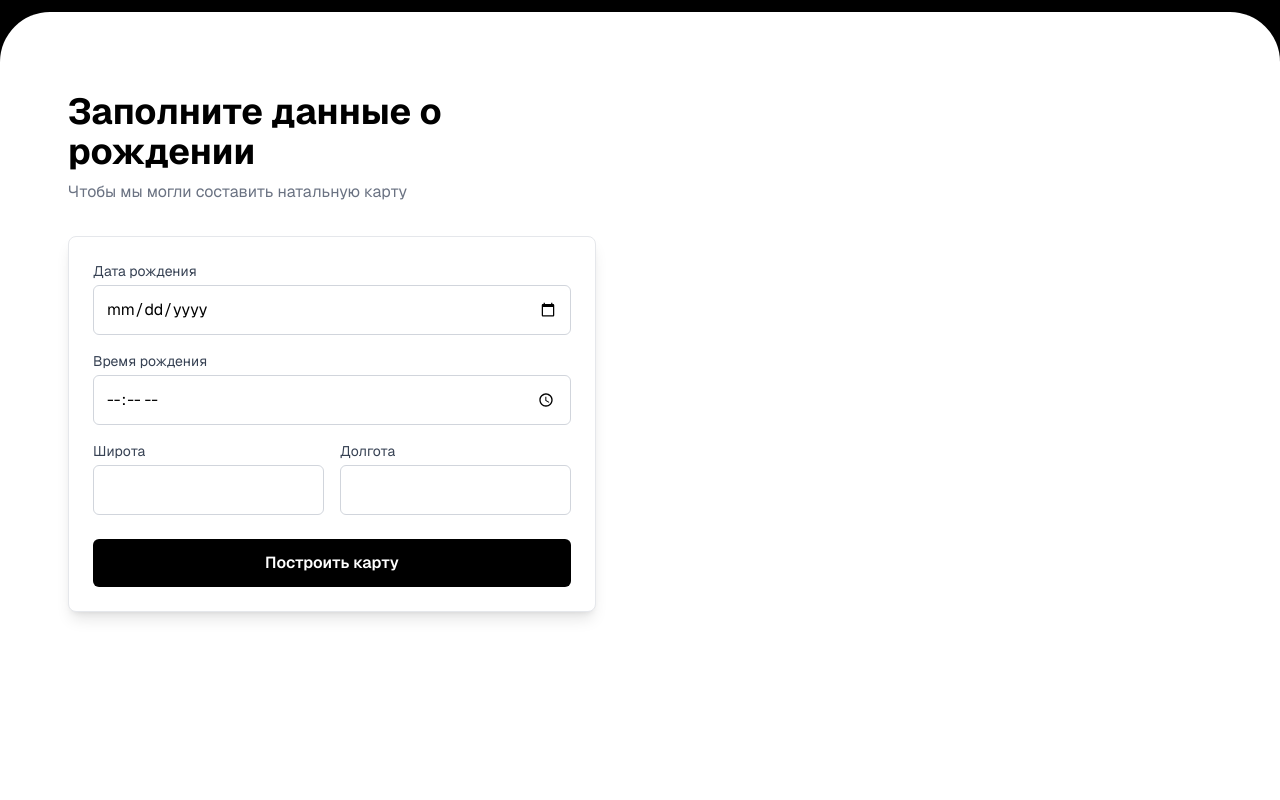
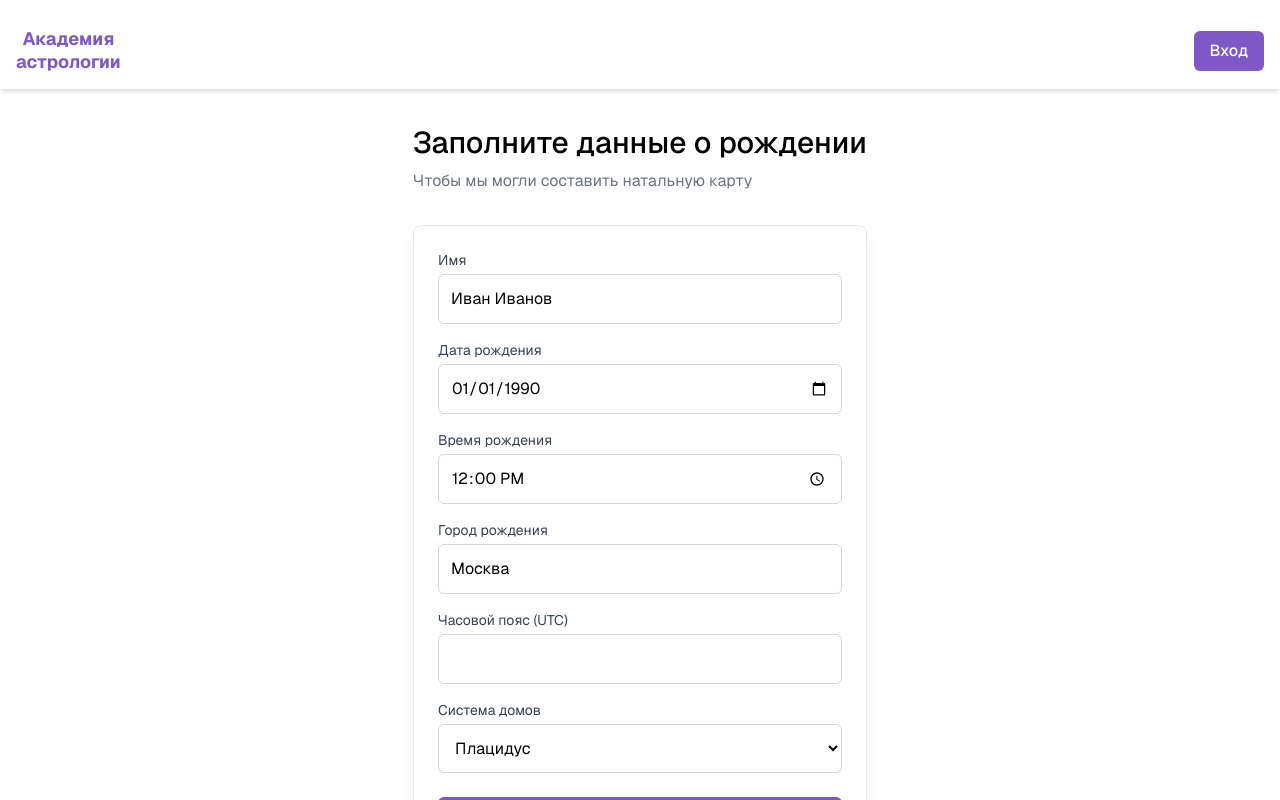
Before and after one commit to icepik77/pro12, a Next.js app: page / in a window 1280 px wide. Shown: the top 800 px of the page. Built offline with nearby package versions, Linux system fonts and the light colour scheme.

Commit message:
veiew v2 created

```diff
--- a/src/app/layout.tsx
+++ b/src/app/layout.tsx
@@ -1,7 +1,7 @@
 import type { Metadata } from "next";
 import { Geist, Geist_Mono } from "next/font/google";
 import "./globals.css";
-import Navbar from "./ui/Navbar";
+import Header from "./ui/Header";
 
 const geistSans = Geist({
   variable: "--font-geist-sans",
@@ -28,7 +28,6 @@ export default function RootLayout({
       <body
         className={`${geistSans.variable} ${geistMono.variable} antialiased bg-black`}
       >
-        {/* <Navbar/> */}
         {children}
       </body>
     </html>
--- a/src/app/page.tsx
+++ b/src/app/page.tsx
@@ -7,13 +7,15 @@ import PlanetTable from "./ui/PlanetTable";
 import HouseTable from "./ui/HouseTable"
 import AspectTable from "./ui/AspectTable";
 import { motion } from "framer-motion"; // Импортируем framer-motion
+import Header from "./ui/Header";
 
 export default function Home() {
   const [birthData, setBirthData] = useState({
     date: "",
     time: "",
     latitude: "",
-    longitude: ""
+    longitude: "",
+    houseSystem: ""
   });
 
   const [planetPositions, setPlanetPositions] = useState<any[]>([]);
@@ -30,10 +32,11 @@ export default function Home() {
   }, [planetPositions, housePositions]); // useEffect срабатывает, когда planetPositions обновляются
 
   return (
-    <div className="min-h-screen font-[family-name:var(--font-geist-sans)] pt-3 bg-black">
-      <main className="w-full items-center sm:items-start bg-black">
-        <div className="w-full bg-white rounded-t-[50px] p-10 shadow-lg">
-          <div className="flex flex-wrap justify-center gap-10 w-full max-w-7xl mx-auto">
+    <div className="min-h-screen font-[family-name:var(--font-geist-sans)] pt-3">
+      <main className="w-full items-center sm:items-start">
+        <div className="w-full bg-white rounded-t-[50px]">
+          <Header/>
+          <div className="flex flex-col flex-wrap items-center justify-center gap-10 w-full max-w-7xl mx-auto">
             <motion.div
               className="w-full md:w-[48%] flex justify-center"
               initial={{ opacity: 0 }} // Начальная прозрачность
@@ -85,7 +88,7 @@ export default function Home() {
           </div>
         </div>
           {/* Футер */}
-        <footer className="bg-black p-6 rounded-t-[50px]">
+        <footer className="p-6 rounded-t-[50px] bg-[#7D58C6]">
           <div className="text-white text-center">
             <p>© 2025 Натальная карта. Все права защищены.</p>
           </div>
--- a/src/app/ui/BirthForm.tsx
+++ b/src/app/ui/BirthForm.tsx
@@ -1,36 +1,96 @@
 'use client';
 
 import { useState } from "react";
+import { searchCityCoordinates } from "../../../utils/geo";
 
 interface BirthFormProps {
   setBirthData: (data: any) => void;
 }
 
+// Словарь для перевода систем домов
+const houseSystemNames: Record<string, string> = {
+  "koch": "Кох",
+  "placidus": "Плацидус",
+  "campanus": "Кампано",
+  "whole-sign": "Целый знак",
+  "equal-house": "Равнодомная система",
+  "regiomontanus": "Региомонтан",
+  "topocentric": "Топоцентрическая",
+};
+
+
+// Функция для форматирования UTC смещения в "±HH:MM"
+const formatUtcOffset = (offset: number) => {
+  const hours = Math.floor(offset);
+  const minutes = Math.abs((offset % 1) * 60);
+  return `UTC${hours >= 0 ? "+" : ""}${hours}:${minutes.toFixed(0).padStart(2, "0")}`;
+};
+
 export default function BirthForm({ setBirthData }: BirthFormProps) {
   const [formData, setFormData] = useState({
-    date: "",
-    time: "",
+    name: "Иван Иванов",
+    date: "1990-01-01",
+    time: "12:00",
+    city: "Москва",
     latitude: "",
-    longitude: ""
+    longitude: "",
+    utcOffset: "",
+    houseSystem: "placidus",
   });
 
-  const handleChange = (e: React.ChangeEvent<HTMLInputElement>) => {
+  const [submittedData, setSubmittedData] = useState<any | null>(null);
+
+  const handleChange = (e: React.ChangeEvent<HTMLInputElement | HTMLSelectElement>) => {
     setFormData({ ...formData, [e.target.name]: e.target.value });
+  };
+
+  const handleCityChange = async (e: React.ChangeEvent<HTMLInputElement>) => {
+    const city = e.target.value;
+    setFormData({ ...formData, city });
+
+    if (city.length > 2) {
+      const coords = await searchCityCoordinates(city);
+      if (coords) {
+        const utcOffset = formatUtcOffset(coords.lon / 15);
+
+        setFormData((prev) => ({
+          ...prev,
+          latitude: coords.lat.toFixed(4),
+          longitude: coords.lon.toFixed(4),
+          utcOffset,
+        }));
+      }
+    }
   };
 
   const handleSubmit = (e: React.FormEvent) => {
     e.preventDefault();
-    setBirthData(formData); // Передаем данные в Home.tsx
+    setBirthData(formData);
+    setSubmittedData(formData); // Сохраняем данные для отображения
   };
 
   return (
-    <div className="flex items-center justify-center bg-white text-black p-6">
+    <div className="flex flex-col items-center bg-white text-black p-6">
       <div className="max-w-2xl w-full">
-        <h2 className="text-4xl font-bold mb-2">Заполните данные о рождении</h2>
+        <h2 className="text-3xl font-medium mb-2">Заполните данные о рождении</h2>
         <p className="text-gray-500 mb-8">Чтобы мы могли составить натальную карту</p>
 
         <form onSubmit={handleSubmit} className="bg-white shadow-lg rounded-lg p-6 border border-gray-200">
           <div className="space-y-4">
+            {/* Имя */}
+            <div>
+              <label className="block text-gray-700 text-sm mb-1">Имя</label>
+              <input
+                type="text"
+                name="name"
+                value={formData.name}
+                onChange={handleChange}
+                className="w-full p-3 border border-gray-300 rounded-md focus:ring-2 focus:ring-black focus:outline-none"
+                required
+              />
+            </div>
+
+            {/* Дата */}
             <div>
               <label className="block text-gray-700 text-sm mb-1">Дата рождения</label>
               <input
@@ -43,6 +103,7 @@ export default function BirthForm({ setBirthData }: BirthFormProps) {
               />
             </div>
 
+            {/* Время */}
             <div>
               <label className="block text-gray-700 text-sm mb-1">Время рождения</label>
               <input
@@ -55,46 +116,70 @@ export default function BirthForm({ setBirthData }: BirthFormProps) {
               />
             </div>
 
-            <div className="grid grid-cols-2 gap-4">
+            {/* Город */}
             <div>
-                <label className="block text-gray-700 text-sm mb-1">Широта</label>
+              <label className="block text-gray-700 text-sm mb-1">Город рождения</label>
               <input
-                  type="number"
-                  name="latitude"
-                  value={formData.latitude}
-                  onChange={handleChange}
+                type="text"
+                name="city"
+                value={formData.city}
+                onChange={handleCityChange}
                 className="w-full p-3 border border-gray-300 rounded-md focus:ring-2 focus:ring-black focus:outline-none"
-                  min="-90"
-                  max="90"
-                  step="0.0001"
                 required
               />
             </div>
 
+            {/* Часовой пояс */}
             <div>
-                <label className="block text-gray-700 text-sm mb-1">Долгота</label>
+              <label className="block text-gray-700 text-sm mb-1">Часовой пояс (UTC)</label>
               <input
-                  type="number"
-                  name="longitude"
-                  value={formData.longitude}
+                type="text"
+                name="utcOffset"
+                value={formData.utcOffset}
                 onChange={handleChange}
                 className="w-full p-3 border border-gray-300 rounded-md focus:ring-2 focus:ring-black focus:outline-none"
-                  min="-180"
-                  max="180"
-                  step="0.0001"
-                  required
               />
             </div>
+
+            {/* Система домов */}
+            <div>
+              <label className="block text-gray-700 text-sm mb-1">Система домов</label>
+              <select
+                name="houseSystem"
+                value={formData.houseSystem}
+                onChange={handleChange}
+                className="w-full p-3 border border-gray-300 rounded-md focus:ring-2 focus:ring-black focus:outline-none"
+              >
+                <option value="koch">Кох</option>
+                <option value="placidus">Плацидус</option>
+                <option value="campanus">Компано</option>
+                <option value="whole-sign">Целый знак</option>
+                <option value="equal-house">Равнодомная система</option>
+                <option value="regiomontanus">Региомонтан</option>
+                <option value="topocentric">Топоцентрическая</option>
+              </select>
             </div>
           </div>
 
+          {/* Кнопка отправки */}
           <button
             type="submit"
-            className="mt-6 w-full p-3 bg-black text-white font-semibold rounded-md hover:bg-gray-800 transition"
+            className="mt-6 w-full p-3 bg-[#7D58C6] text-white font-medium rounded-md hover:bg-gray-800 transition"
           >
             Построить карту
           </button>
         </form>
+
+        {/* Отображение введенных данных */}
+        {submittedData && (
+          <div className="mt-6 p-4 bg-gray-100 border border-gray-300 rounded-md text-gray-700">
+            <h3 className="text-lg font-medium">Введенные данные:</h3>
+            <p><strong>Имя:</strong> {submittedData.name}</p>
+            <p><strong>Дата, время (часовой пояс):</strong> {submittedData.date}, {submittedData.time} ({submittedData.utcOffset})</p>
+            <p><strong>Город:</strong> {submittedData.city}</p>
+            <p><strong>Система домов:</strong> {houseSystemNames[submittedData.houseSystem]}</p>
+          </div>
+        )}
       </div>
     </div>
   );
--- /dev/null
+++ b/src/app/ui/Header.tsx
@@ -0,0 +1,22 @@
+import Link from "next/link";
+
+const Header = () => {
+  return (
+    <header className="flex items-center justify-between p-4 bg-white shadow-md mb-[12px]">
+      {/* Название Академии вместо логотипа */}
+      <div className="flex flex-col items-center text-center text-[#7D58C6] font-bold text-lg leading-tight">
+        <span>Академия</span>
+        <span>астрологии</span>
+      </div>
+
+      {/* Кнопка входа */}
+      <Link href="/login">
+        <button className="py-2 px-4 bg-[#7D58C6] text-white font-medium rounded-md hover:bg-gray-800 transition">
+          Вход
+        </button>
+      </Link>
+    </header>
+  );
+};
+
+export default Header;
--- a/src/app/ui/HouseTable.tsx
+++ b/src/app/ui/HouseTable.tsx
@@ -44,30 +44,26 @@ interface HouseTableProps {
   housePositions: House[];
 }
 
-const PlanetTable: React.FC<HouseTableProps> = ({ housePositions }) => {
+const HouseTable: React.FC<HouseTableProps> = ({ housePositions }) => {
   return (
-    <div className="w-full max-w-7xl p-4">
-      <h3 className="text-xl font-bold mb-4 text-center">
+    <div className="w-full max-w-7xl p-4 flex flex-col items-center text-[14px]">
+      <h3 className="text-xl font-medium mb-4 text-center">
         Положение домов
       </h3>
-      <table className="table-auto w-full border-collapse border border-gray-300 shadow-lg">
-        <thead>
-          <tr className="bg-gray-200">
-            <th className="border p-3 text-center">Дом</th>
-            <th className="border p-3 text-center">Градусы</th>
-            <th className="border p-3 text-center">Знак</th>
-          </tr>
-        </thead>
+      <table className="table-auto w-full max-w-[400px] border-collapse">
         <tbody>
           {housePositions.map((house, index) => {
             const signSymbol = zodiacSymbols[house.sign.toLowerCase()] || house.sign;
-            const degrees = house.position.replace("°", ""); // Убираем символ градуса
+            const degrees = house.position; // Убираем символ градуса
 
             return (
-              <tr key={index} className="text-center hover:bg-gray-100">
-                <td className="border p-3 text-lg">{house.name}</td>
-                <td className="border p-3 text-lg">{degrees}°</td>
-                <td className="border p-3 text-lg">{signSymbol}</td>
+              <tr
+                key={index}
+                className={`text-center ${index % 2 === 1 ? 'bg-gray-100' : ''} hover:bg-gray-200`}
+              >
+                <td className="p-3">{house.name}</td>
+                <td className="p-3">{degrees}</td>
+                <td className="p-3 font-bold text-base">{signSymbol}</td>
               </tr>
             );
           })}
@@ -77,4 +73,5 @@ const PlanetTable: React.FC<HouseTableProps> = ({ housePositions }) => {
   );
 };
 
-export default PlanetTable;
+
+export default HouseTable;
--- a/src/app/ui/NatalChart.tsx
+++ b/src/app/ui/NatalChart.tsx
@@ -7,6 +7,7 @@ interface BirthData {
   time: string;
   latitude: string;
   longitude: string;
+  houseSystem: string
 }
 // Интерфейс для координат планет
 interface PlanetPositions {
@@ -85,8 +86,8 @@ const getColorForAspect = (aspectKey: string): string => {
   const positiveAspects = ["trine", "sextile"]; // Гармоничные аспекты (зеленый)
   const negativeAspects = ["conjunction", "square", "opposition"]; // Напряженные аспекты (красный)
 
-  if (positiveAspects.includes(aspectKey)) return "#00FF00"; // Зеленый
-  if (negativeAspects.includes(aspectKey)) return "#FF0000"; // Красный
+  if (positiveAspects.includes(aspectKey)) return "#006400"; // Зеленый
+  if (negativeAspects.includes(aspectKey)) return "#B22222"; // Красный
 
   return "#FFFFFF"; // Если аспект неизвестен, используем белый
 };
@@ -96,6 +97,7 @@ const NatalChart: React.FC<NatalChartProps> = ({ birthData, setPlanetPositions,
   const chartRef = useRef<HTMLDivElement>(null);
   const [chartData, setChartData] = useState<any>(null);
   const [aspectsData, setAspectsData] = useState<any>(null);
+  const houseSystem = birthData.houseSystem || 'koch'; // Берём систему домов
 
   useEffect(() => {
     if (!birthData.date || !birthData.time || !birthData.latitude || !birthData.longitude) return;
@@ -122,7 +124,7 @@ const NatalChart: React.FC<NatalChartProps> = ({ birthData, setPlanetPositions,
 
     const horoscope = new Horoscope({
       origin,
-      houseSystem: 'placidus',
+      houseSystem: houseSystem,
       zodiac: 'tropical',
       aspectPoints: ['bodies', 'points'],
       aspectWithPoints: ['bodies', 'points'],
@@ -133,7 +135,10 @@ const NatalChart: React.FC<NatalChartProps> = ({ birthData, setPlanetPositions,
 
     const planetsData = horoscope.CelestialBodies;
     const cuspsData = horoscope.Houses.map((house: any) => house.ChartPosition.StartPosition.Ecliptic.DecimalDegrees);
-    const aspectsData = horoscope.Aspects.all;
+    const aspectsData = horoscope.Aspects.all.filter(item =>
+      !item.point2Key.toLowerCase().includes('southnode') &&
+      !item.point2Key.toLowerCase().includes('sirius')
+    );;
 
     // Преобразуем данные в формат, пригодный для astrochart
     const astroData = {
@@ -227,9 +232,26 @@ const NatalChart: React.FC<NatalChartProps> = ({ birthData, setPlanetPositions,
 
     chartRef.current.innerHTML = '';
 
-    const chart = new Chart(chartRef.current.id, chartSize, chartSize);
+    var settings = {
+      SYMBOL_SCALE: 0.8,
+      COLORS_SIGNS: [
+        "#FFAD99", // Мягкий красный
+        "#D2A679", // Тёплый коричневый
+        "#A7C7E7", // Пастельный голубой
+        "#9FD3C7", // Нежный бирюзовый
+        "#F4A988", // Персиковый
+        "#C4A484", // Светлый бежевый
+        "#B0D6E8", // Светло-голубой
+        "#A3C9A8", // Мягкий зелёный
+        "#FFB6A3", // Светлый коралловый
+        "#D4A373", // Светло-охристый
+        "#C1E1EC", // Голубовато-серый
+        "#B5E2B6", // Пастельно-зелёный
+      ]
+    };
+
+    const chart = new Chart(chartRef.current.id, chartSize, chartSize, settings);
     const radix = chart.radix(chartData);
-    // radix.addPointsOfInterest( {"As":[chartData.cusps[0]],"Ic":[chartData.cusps[3]],"Ds":[chartData.cusps[6]],"Mc":[chartData.cusps[9]]});
     const customAspects = createFormedAspects(aspectsData, chartData);
     radix.aspects(customAspects);
   }, [chartData]);
--- a/src/app/ui/Navbar.tsx
+++ /dev/null
@@ -1,26 +0,0 @@
-'use client'
-
-import { useState } from "react";
-import { Menu } from "lucide-react";
-
-export default function Navbar() {
-    const [menuOpen, setMenuOpen] = useState(false);
-
-    return (
-      <nav className="flex items-center justify-between p-4 bg-black text-white">
-        <div className="text-xl font-bold">🔮 AstroApp</div>
-        <button onClick={() => setMenuOpen(!menuOpen)} className="p-2">
-          <Menu size={24} />
-        </button>
-        {menuOpen && (
-          <div className="absolute top-12 right-4 bg-gray-900 p-4 rounded-lg shadow-lg">
-            <ul className="space-y-2">
-              <li><a href="#" className="block text-white hover:text-gray-400">Главная</a></li>
-              <li><a href="#" className="block text-white hover:text-gray-400">О нас</a></li>
-              <li><a href="#" className="block text-white hover:text-gray-400">Контакты</a></li>
-            </ul>
-          </div>
-        )}
-      </nav>
-    );
-  }
--- a/src/app/ui/PlanetTable.tsx
+++ b/src/app/ui/PlanetTable.tsx
@@ -47,32 +47,27 @@ interface PlanetTableProps {
 
 const PlanetTable: React.FC<PlanetTableProps> = ({ planetPositions }) => {
   return (
-    <div className="w-full max-w-7xl p-4">
-      <h3 className="text-xl font-bold mb-4 text-center">
+    <div className="w-full max-w-7xl p-4 flex flex-col items-center text-[14px]">
+      <h3 className="text-xl font-medium mb-4 text-center">
         Положение планет в знаках и домах
       </h3>
-      <table className="table-auto w-full border-collapse border border-gray-300 shadow-lg">
-        <thead>
-          <tr className="bg-gray-200">
-            <th className="border p-3 text-center">Планета</th>
-            <th className="border p-3 text-center">Знак</th>
-            <th className="border p-3 text-center">Градусы</th>
-            <th className="border p-3 text-center">Дом</th>
-          </tr>
-        </thead>
+      <table className="table-auto w-full max-w-[400px] border-collapse">
         <tbody>
           {planetPositions.map((planet, index) => {
             const signSymbol = zodiacSymbols[planet.sign.toLowerCase()] || planet.sign;
-            const degrees = planet.position.replace("°", ""); // Убираем символ градуса
+            const degrees = planet.position;
 
             return (
-              <tr key={index} className="text-center hover:bg-gray-100">
-                <td className="border p-3 text-lg">
+              <tr
+                key={index}
+                className={`text-center ${index % 2 === 1 ? 'bg-gray-100' : ''} hover:bg-gray-200`}
+              >
+                <td className="p-3 text-lg font-bold">
                   {planetSymbols[planet.name.toLowerCase()] || planet.name}
                 </td>
-                <td className="border p-3 text-lg">{signSymbol}</td>
-                <td className="border p-3 text-lg">{degrees}°</td>
-                <td className="border p-3 text-lg">{planet.house}</td>
+                <td className="p-3 font-bold">{signSymbol}</td>
+                <td className="p-3">{degrees}</td>
+                <td className="p-3">{planet.house}</td>
               </tr>
             );
           })}
@@ -82,4 +77,5 @@ const PlanetTable: React.FC<PlanetTableProps> = ({ planetPositions }) => {
   );
 };
 
+
 export default PlanetTable;
--- /dev/null
+++ b/utils/geo.ts
@@ -0,0 +1,24 @@
+export async function searchCityCoordinates(city: string) {
+  try {
+      const response = await fetch(`https://nominatim.openstreetmap.org/search?city=${city}&format=json&limit=1`);
+      const data = await response.json();
+
+      if (data.length > 0) {
+          const lat = parseFloat(data[0].lat);
+          const lon = parseFloat(data[0].lon);
+          const utcOffset = Math.round(lon / 15); // Рассчитываем смещение UTC
+
+          return {
+              lat,
+              lon,
+              utcOffset: `UTC${utcOffset >= 0 ? "+" : ""}${utcOffset}`
+          };
+      } else {
+          console.error("Город не найден");
+          return null;
+      }
+  } catch (error) {
+      console.error("Ошибка при получении координат:", error);
+      return null;
+  }
+}
```
Also changed, not shown: src/app/ui/AspectTable.tsx (+11 -16 lines), public/logo.webp (added). Lines whose indentation alone changed are shown as unchanged.
